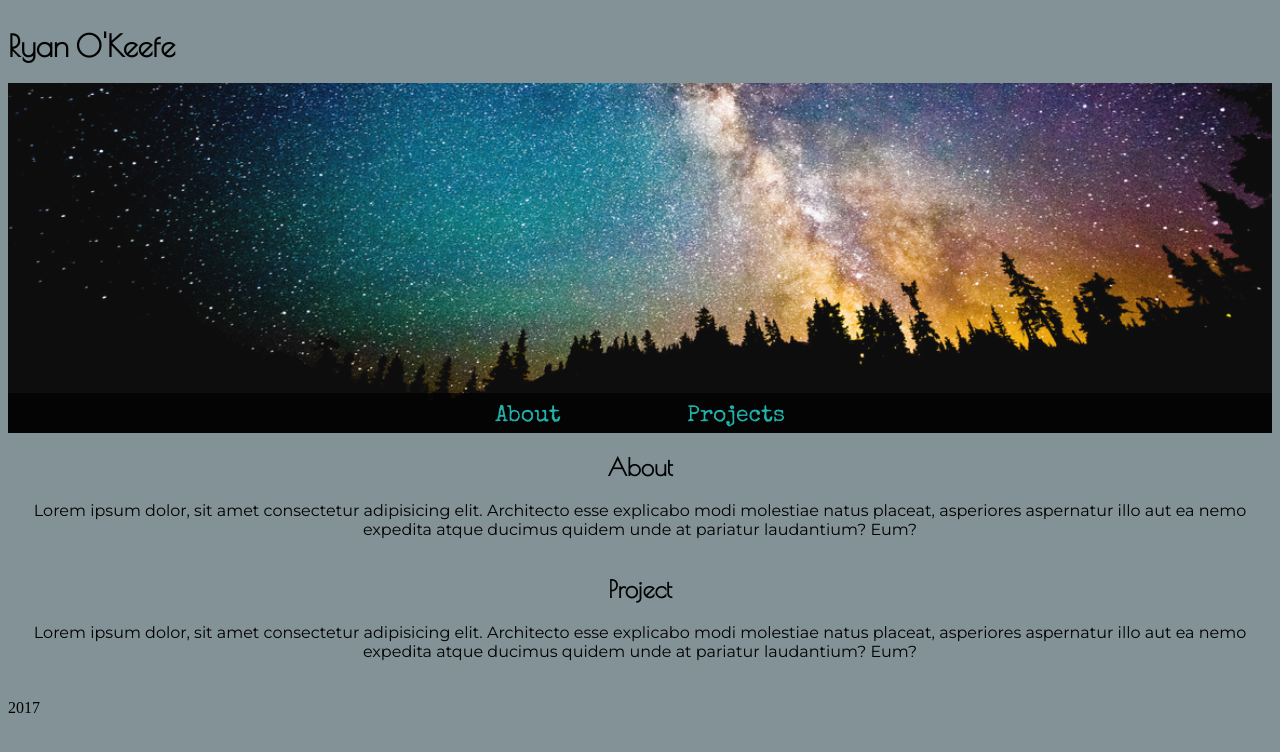
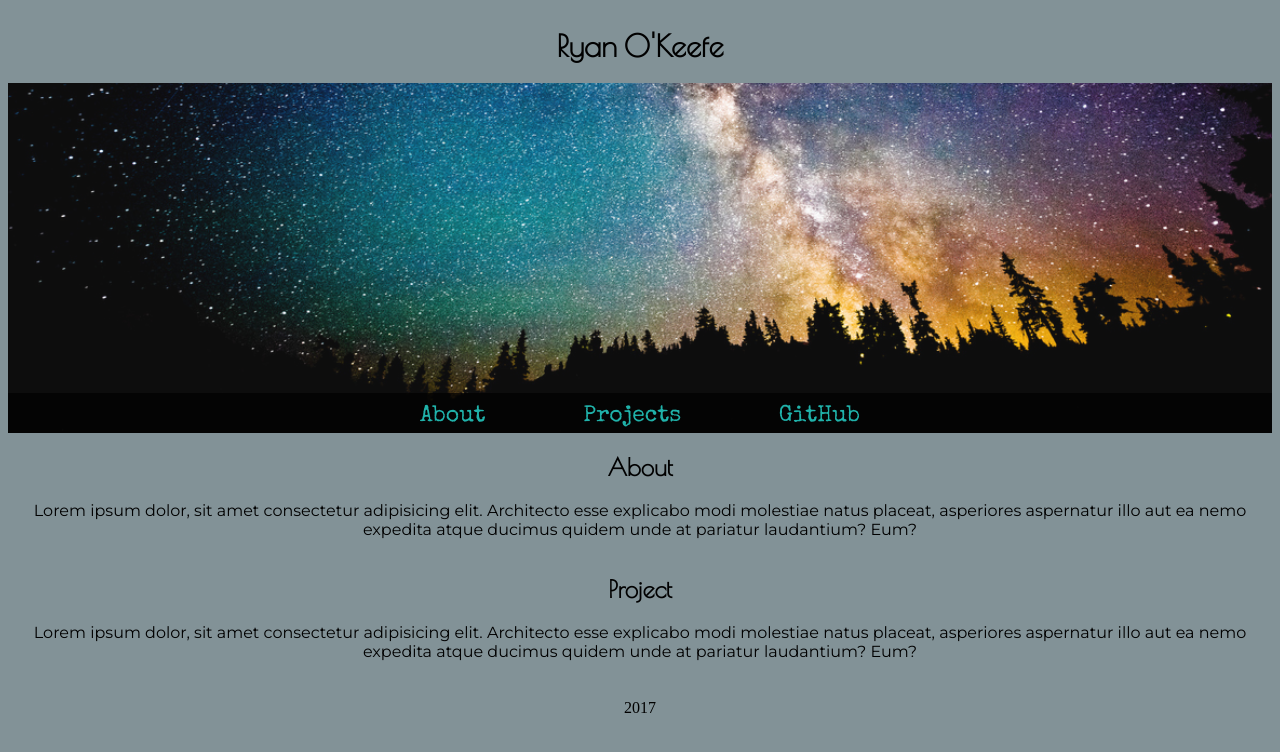
Before and after one commit to ryanmokeefe/ryanmokeefe.github.io, a plain HTML site: page index.html in a window 1280 px wide. Drawn offline with nearby package versions, Linux system fonts and the light colour scheme.

Commit message:
good for now

```diff
--- a/index.html
+++ b/index.html
@@ -14,8 +14,12 @@
     <header>
         <div class="header-cover">
             <nav>
-                <li><a href="#">About</a></li>
-                <li><a href="#">Projects</a></li>
+                <ul>
+                    <li><a href="#">About</a></li>
+                    <li><a href="#">Projects</a></li>
+                    <li><a href="https://github.com/ryanmokeefe">GitHub</a></li>
+
+                </ul>
             </nav>
         </div>
     </header>
--- a/main.css
+++ b/main.css
@@ -1,8 +1,9 @@
 body {
     display: flex;
     flex-direction: column;
-    justify-content: space-between;
+    /* justify-content: space-between; */
     background-color: rgba(6, 38, 48, 0.5);
+    text-align: center;
 
 }
 header {
@@ -16,7 +17,6 @@ header {
     background-size: cover;
     background-position: bottom;
     font-family: 'Special Elite', cursive;
-
 }
 .header-cover {
     margin: 0;
@@ -29,7 +29,7 @@ header {
     object-fit: cover;
 }
 li {
-    margin: 0 5%;
+    margin: 0 20%;
     padding: 0;
     list-style: none;
 }
@@ -40,6 +40,14 @@ nav {
     align-items: flex-end;
     background-color: rgba(0, 0, 0, .7);
     height: 40px;
+}
+ul {
+    display: flex;
+    flex-direction: row;
+    justify-content: center;
+    align-items: flex-end;
+    padding: 0;
+    margin: 0 auto;
 }
 a {
     display: flex;
@@ -70,10 +78,12 @@ section {
 h1{
     font-family: 'Poiret One', cursive;
     font-size: 30px;
+    font-weight: 900;
 
 }
 h2 {
     font-family: 'Poiret One', cursive;
+    font-weight: 900;
 }
 p {
     font-family: 'Montserrat', sans-serif;
```
